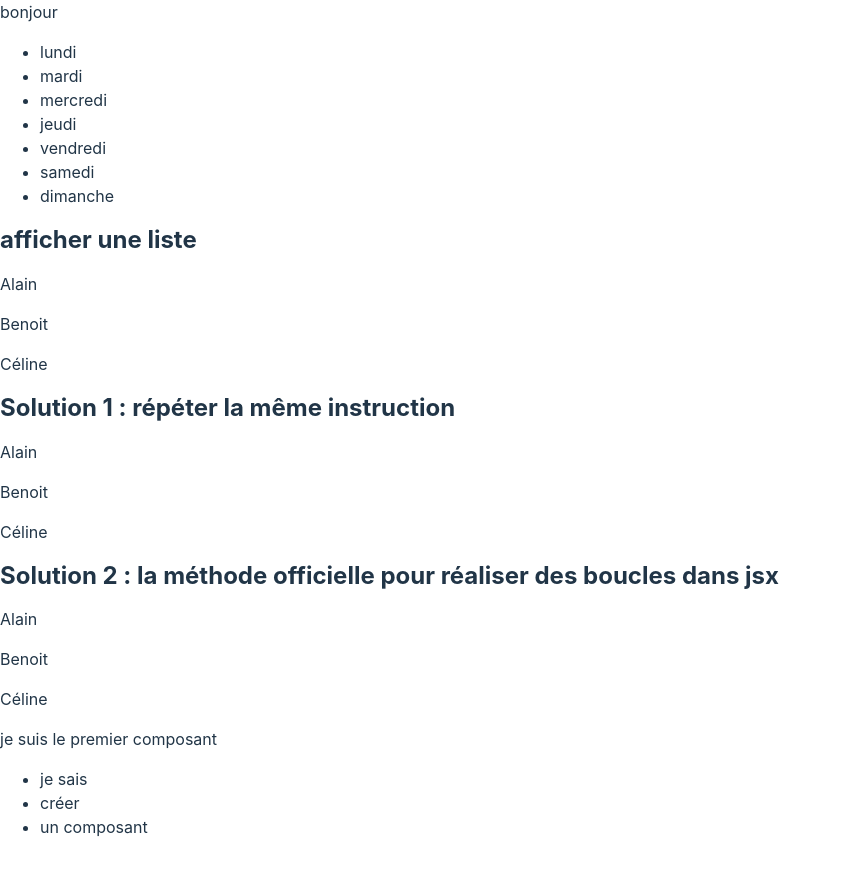
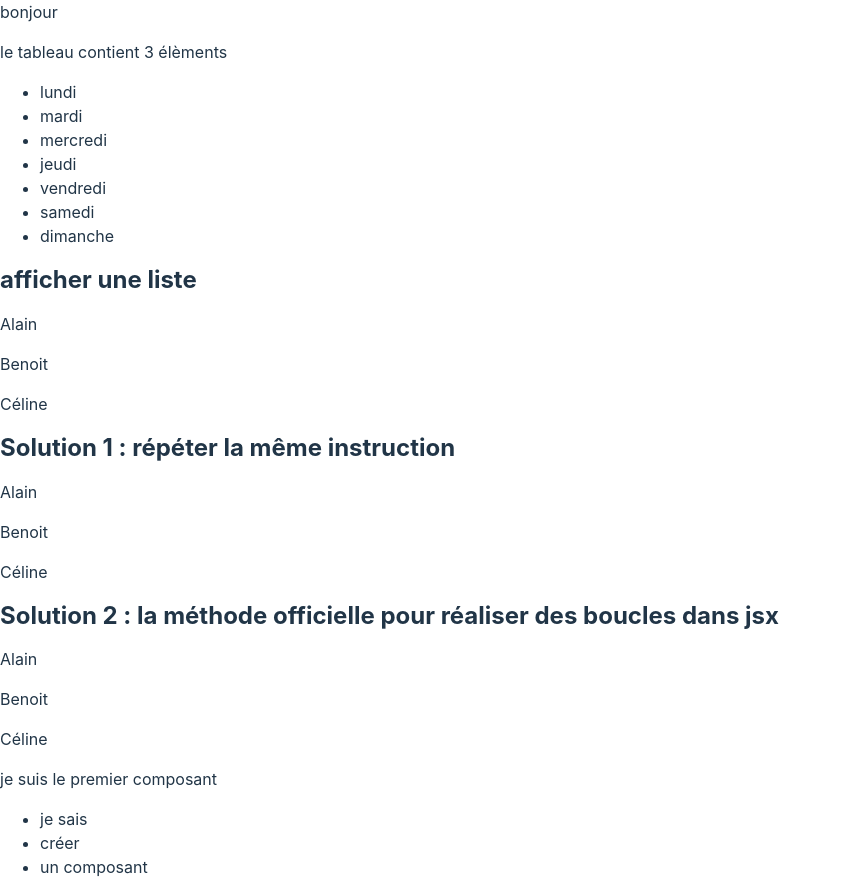
Before and after one commit to webdevproformation/react-greta-dec2022, a React (Vite) app in the folder 01-decouverte/: page / in a window 1280 px wide. Shown: the whole page, without its empty margins (0-841 px from the left). Before the commit the page ends 855 px from the top, so only its background shows below. Built offline with nearby package versions, Linux system fonts and the light colour scheme.

Commit message:
les conditions en jsx

```diff
--- a/01-decouverte/src/App.jsx
+++ b/01-decouverte/src/App.jsx
@@ -5,6 +5,7 @@ import Premier from "./composant/Premier" ; // importer
 import Deuxieme from "./composant/Deuxieme";
 import Loop from "./composant/Loop";
 import Exo1 from "./composant/Exo1";
+import If from "./composant/If";
 
 function App() { // nom de la fonction = nom fichier
                  // PascalCase
@@ -14,6 +15,7 @@ function App() { // nom de la fonction = nom fichier
                  // menuVraimentImportant camelCase
   return (<div>
       bonjour
+      <If />
       <Exo1 />
       <Loop />
       <Premier />
--- /dev/null
+++ b/01-decouverte/src/composant/If.jsx
@@ -0,0 +1,24 @@
+// snippet => quelques lettres permettant de générer un boiler plat
+
+// Extension => Simple React Snippets Burke Holland
+
+// sfc
+// ffc
+
+const If = () => {
+    const show = false ;
+    const tableau = [1,2,3] ;
+    // si la valeur de show est true => <p>bonjour</p>
+    // si c'est fait affiche quelquechose
+    // si la tableau est vide => <p>le tableau est vide</p> sinon <p>le tableau contient 2 élèments</p>
+    // si vrai action 1 sinon action 2
+    return ( <>
+        { show === true && <p>hello</p> }
+        { tableau.length === 0 ?
+                <p>le tableau est vide</p> :
+                <p>le tableau contient {tableau.length} élèments</p>
+        }
+    </> );
+}
+
+export default If;
```
